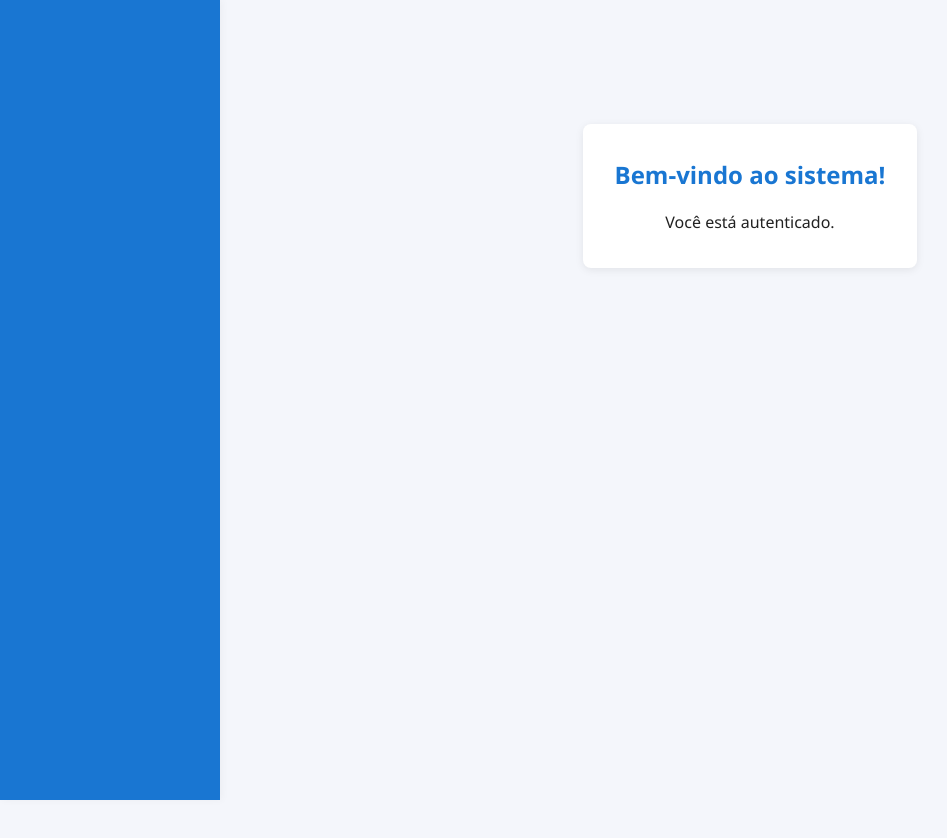
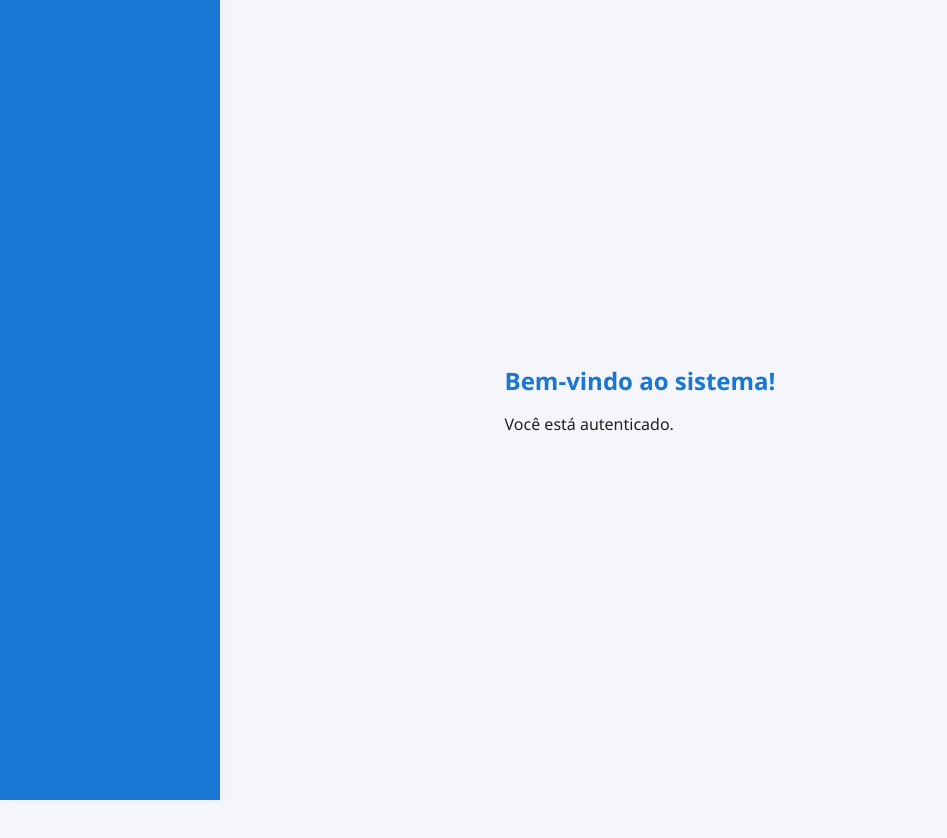
Before and after one commit to niceusts/ApiAgendamento, a Vue app in the folder frontend/frontend-app/: page /dashboard in a window 1280 px wide. Shown: the top 838 px of the page, without its empty margins (0-947 px from the left). After the commit the page ends 800 px from the top, so only its background shows below. Built offline with nearby package versions, Linux system fonts and the light colour scheme; sample sign-in values are in the browser's storage; the HTML template or start-up script is replaced by a standard one.

Commit message:
fix: correção no dashboard, separapando com componente

```diff
--- a/frontend/frontend-app/src/assets/base.css
+++ b/frontend/frontend-app/src/assets/base.css
@@ -70,15 +70,6 @@ label {
   font-weight: 500;
 }
 
-.login-container, .dashboard-container {
-  max-width: 400px;
-  margin: 60px auto;
-  padding: 2rem;
-  border-radius: 8px;
-  background: #fff;
-  box-shadow: 0 2px 8px rgba(0,0,0,0.08);
-}
-
 .error {
   color: #d32f2f;
   margin-top: 1rem;
--- a/frontend/frontend-app/src/assets/main.css
+++ b/frontend/frontend-app/src/assets/main.css
@@ -26,10 +26,4 @@ a,
     display: flex;
     place-items: center;
   }
-
-  /* #app {
-    display: grid;
-    grid-template-columns: 1fr 1fr;
-    padding: 0 2rem;
-  } */
 }
--- /dev/null
+++ b/frontend/frontend-app/src/components/dashboard/Dashboard.vue
@@ -0,0 +1,13 @@
+<!-- eslint-disable vue/multi-word-component-names -->
+<template>
+  <div>
+      <div class="dashboard-container">
+        <h2>Bem-vindo ao sistema!</h2>
+        <p>Você está autenticado.</p>
+      </div>
+  </div>
+</template>
+
+<style scoped>
+
+</style>
--- a/frontend/frontend-app/src/components/forms/LoginForm.vue
+++ b/frontend/frontend-app/src/components/forms/LoginForm.vue
@@ -43,8 +43,6 @@ const handleLogin = async () => {
     console.log('Nome do usuário armazenado:', response.data.nome)
     // Redireciona para a dashboard
     window.location.href = '/dashboard'
-
-
   // eslint-disable-next-line @typescript-eslint/no-explicit-any
   } catch (err: any) {
     error.value = err.response?.data?.message
--- a/frontend/frontend-app/src/components/layout/Sidebar.vue
+++ b/frontend/frontend-app/src/components/layout/Sidebar.vue
@@ -14,11 +14,13 @@
           <button @click="logout">Sair</button>
         </template>
         <template v-else-if="tipoUsuario === 'paciente'">
-          <div class="sidebar-nome">{{ nomeUsuario }}</div>
-          <div class="sidebar-tipo">{{ tipoUsuario }}</div>
-          <li><router-link to="/dashboard">Dashboard</router-link></li>
-          <li><router-link to="/">Horários Disponiveis</router-link></li>
-          <li><router-link to="/">Meus Agendamentos</router-link></li>
+            <div>
+            <div class="sidebar-nome">{{ nomeUsuario }}</div>
+            <div class="sidebar-tipo">{{ tipoUsuario }}</div>
+            <li><router-link to="/dashboard">Dashboard</router-link></li>
+            <li><router-link to="/">Horários Disponiveis</router-link></li>
+            <li><router-link to="/">Meus Agendamentos</router-link></li>
+          </div>
           <button @click="logout">Sair</button>
         </template>
       </ul>
@@ -40,7 +42,6 @@ function logout() {
 }
 const tipoUsuario = ref('')
 const nomeUsuario = ref('')
-
 
 onMounted(() => {
   tipoUsuario.value = localStorage.getItem('tipo') || ''
--- a/frontend/frontend-app/src/views/dashboard/DashboardView.vue
+++ b/frontend/frontend-app/src/views/dashboard/DashboardView.vue
@@ -1,35 +1,9 @@
-
 <template>
-  <div style="display: flex; min-height: 100vh;">
-    <Sidebar />
-    <main style="flex: 1; margin-left: 220px; padding: 2rem;">
-      <div class="dashboard-container">
-        <h2>Bem-vindo ao sistema!</h2>
-        <p>Você está autenticado.</p>
-
-      </div>
-    </main>
-  </div>
+  <Sidebar />
+  <DashboardView />
 </template>
 
 <script setup lang="ts">
 import Sidebar from '../../components/layout/Sidebar.vue'
-
-
+import DashboardView from '../../components/dashboard/Dashboard.vue'
 </script>
-
-<style scoped>
-.dashboard-container {
-  max-width: 500px;
-  margin: 60px auto;
-  padding: 2rem;
-  border-radius: 8px;
-  background: #fff;
-  box-shadow: 0 2px 8px rgba(0,0,0,0.08);
-  text-align: center;
-}
-.dashboard-container h2 {
-  margin-bottom: 1rem;
-}
-
-</style>
```
